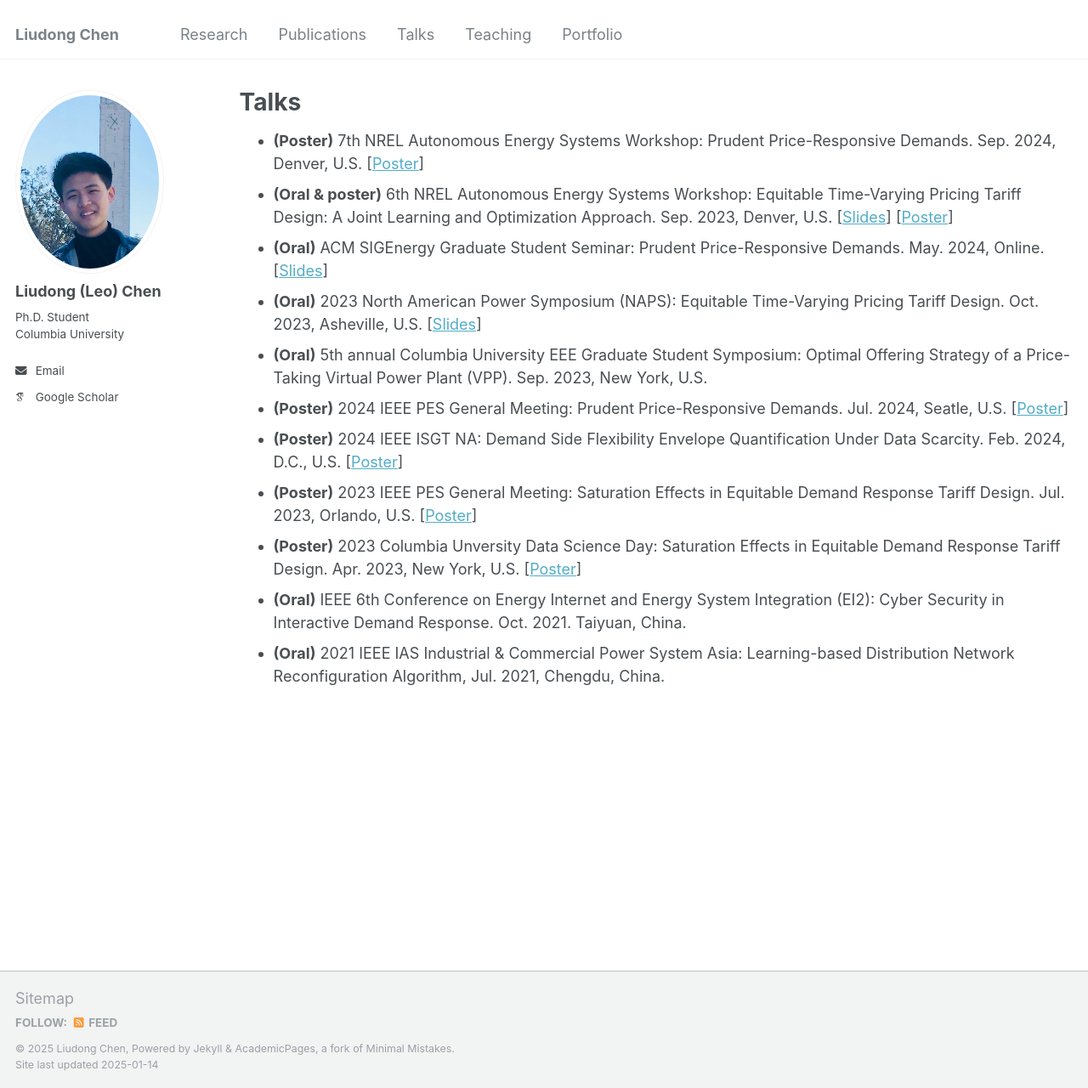
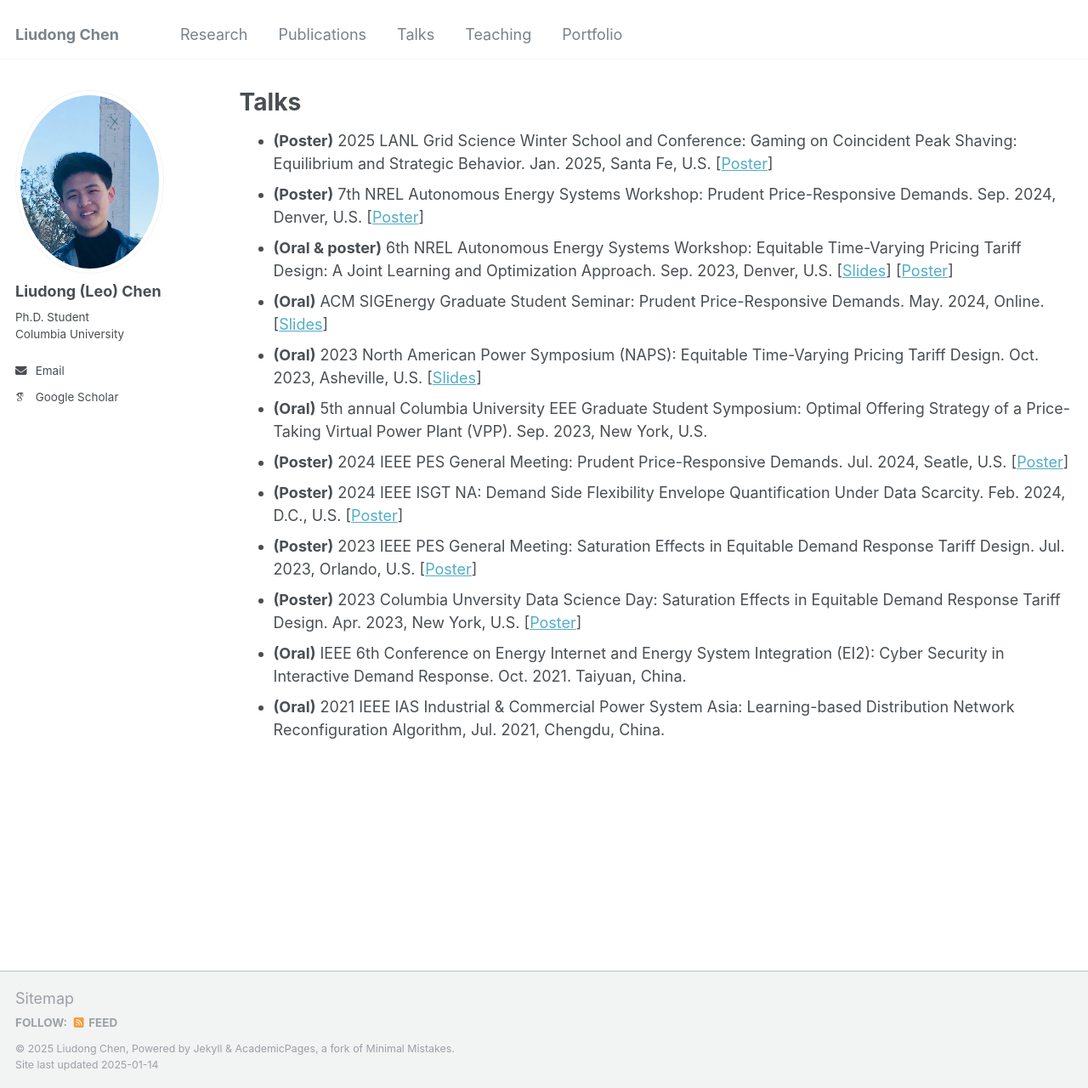
Before and after one commit to liudong-chen/liudong-chen.github.io, a Jekyll site: the page built from _pages/talks.md, in a window 1280 px wide and 1280 px high. Shown: the whole window at 85% size. Built offline with Jekyll 4.4.1, drawn with Linux system fonts in a browser that asks for light colours; some web fonts are replaced.

Commit message:
Update talks.md

```diff
--- a/_pages/talks.md
+++ b/_pages/talks.md
@@ -6,7 +6,7 @@ author_profile: true
 ---
 
 {% include base_path %}
-
+* **(Poster)** 2025 LANL Grid Science Winter School and Conference: Gaming on Coincident Peak Shaving: Equilibrium and Strategic Behavior. Jan. 2025, Santa Fe, U.S. [[Poster](../assets/2025_Winter_school.pdf)]
 * **(Poster)** 7th NREL Autonomous Energy Systems Workshop: Prudent Price-Responsive Demands. Sep. 2024, Denver, U.S. [[Poster](../assets/prudent_poster.pdf)]
 * **(Oral & poster)** 6th NREL Autonomous Energy Systems Workshop: Equitable Time-Varying Pricing Tariff Design: A Joint Learning and Optimization Approach. Sep. 2023, Denver, U.S. [[Slides](../assets/2023AES_ppt.pdf)] [[Poster](../assets/2023AES_poster.pdf)]
 * **(Oral)** ACM SIGEnergy Graduate Student Seminar: Prudent Price-Responsive Demands. May. 2024, Online. [[Slides](../assets/prudent_ppt.pdf)]
```
